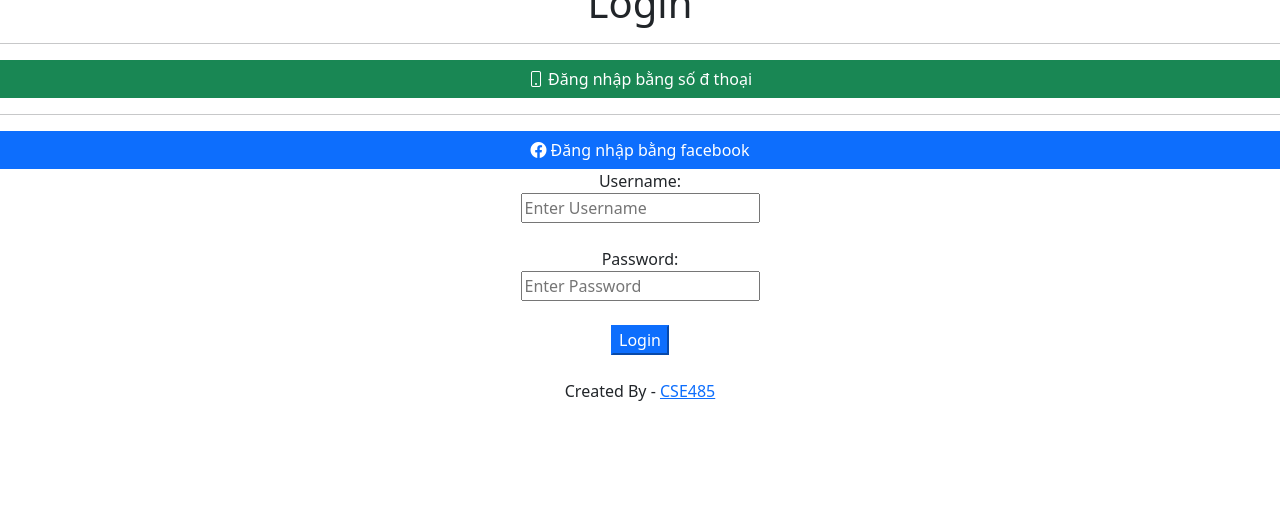
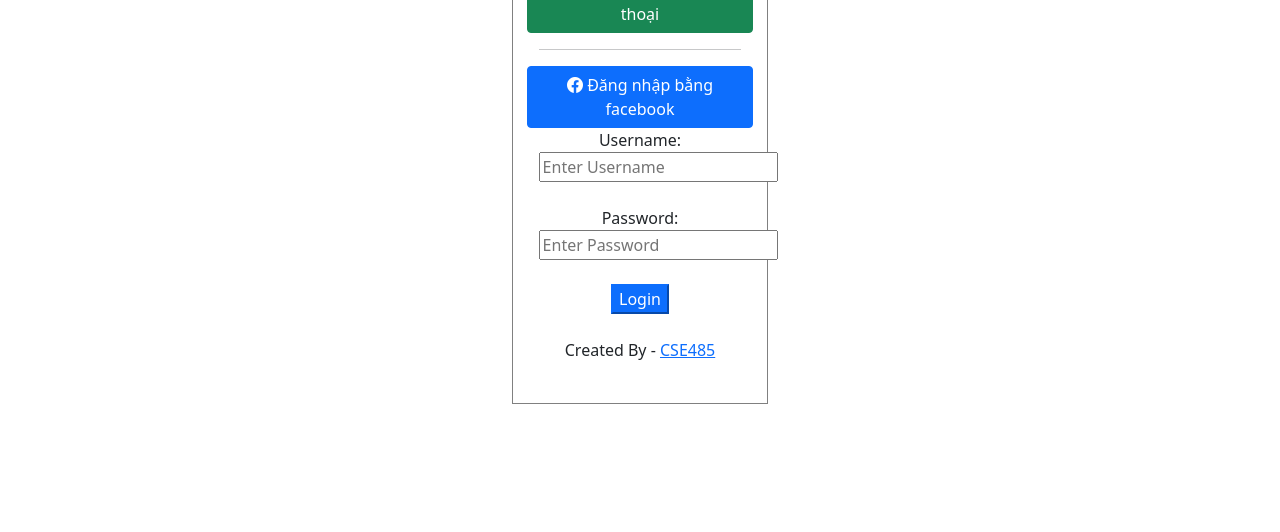
Before and after one commit to hungco2001/23_1951060740_CanDinhHung, a PHP site: page /login.php in a window 1280 px wide. Shown: the part 335-867 px from the top of the page. Before the commit the page ends 736 px from the top, so only its background shows below. Run offline with PHP 8.4, Linux system fonts and the light colour scheme; some libraries are stand-ins or nearby versions.

Commit message:
them dang nhap vao index

```diff
--- /dev/null
+++ b/css/login.css
@@ -0,0 +1,7 @@
+/* CSS for Login */
+.login{
+    border: 1px solid grey;
+    width: 20%;
+    margin: 10% auto;
+    padding: 2%;
+  }
--- a/login.php
+++ b/login.php
@@ -8,14 +8,14 @@
     <title>Document</title>
     <link href="https://cdn.jsdelivr.net/npm/bootstrap@5.1.3/dist/css/bootstrap.min.css" rel="stylesheet" integrity="sha384-1BmE4kWBq78iYhFldvKuhfTAU6auU8tT94WrHftjDbrCEXSU1oBoqyl2QvZ6jIW3" crossorigin="anonymous">
     <link rel="stylesheet" href="https://cdn.jsdelivr.net/npm/bootstrap-icons@1.7.2/font/bootstrap-icons.css">
-    <link rel="stylesheet" href="css/style.css">
+    <link rel="stylesheet" href="css/login.css">
 
 </head>
 
 <body>
     <header>
         <div class="d-grid gap-2 d-md-block">
-            <div class="row"><button type="button" class="btn btn-primary "><img src="img/foody-corp.png" alt=""></button>
+            <div class="row"><button type="button" class="btn btn-primary "><a href="index.php"><img src="img/foody-corp.png" alt=""></a></button>
 
 
             </div>
--- a/pages/menu.php
+++ b/pages/menu.php
@@ -1,7 +1,7 @@
 <div class="menu">
             <ul class="list_menu">
              <li>
-                 <img width="60px" height="30px" src="img/giaotannoi.png" alt="">
+                 <img width="60px" height="30px" src="img/shope-food.png" alt="">
              </li>
              <li><a href="index.php">Deal hôm nay </a></li>
              <li><a href="index.php?quanly=tatca&id=1">Tất cả</a></li>
--- a/pages/topbar-top.php
+++ b/pages/topbar-top.php
@@ -20,6 +20,9 @@
                             <li class="nav-item">
                                 <a class="nav-link active" aria-current="page" href="#"> Giảm giá</a>
                             </li>
+                            <li class="nav-item">
+                                <a class="nav-link active" aria-current="page" href="login.php"> Đăng nhập  </a>
+                            </li>
 
                         </ul>
                     </div>
```
Also changed, not shown: img/foody-corp.png (added), img/shope-food.png (added).
